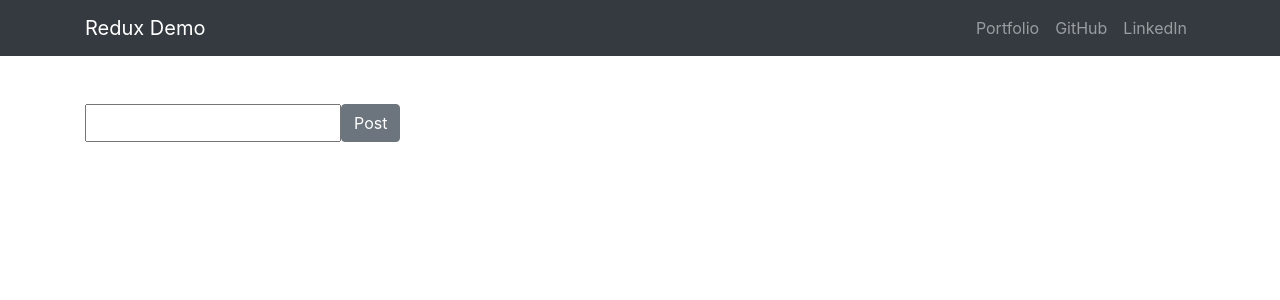
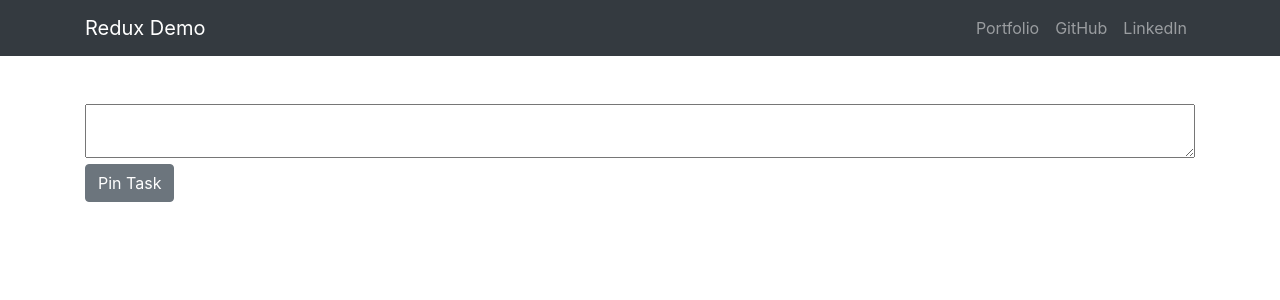
Before and after one commit to JuliusKarl/Redux-Playground, a React (Create React App) app: page / in a window 1280 px wide. Shown: the top 300 px of the page. Built offline with nearby package versions, Linux system fonts and the light colour scheme.

Commit message:
add close button; input spacing

```diff
--- a/public/index.html
+++ b/public/index.html
@@ -4,6 +4,7 @@
     <meta charset="utf-8" />
     <meta name="viewport" content="width=device-width, initial-scale=1, maximum-scale=1" />
     <meta name="theme-color" content="#000000" />
+    <link rel="icon" href="./686112.png" />
     <!--
       manifest.json provides metadata used when your web app is installed on a
       user's mobile device or desktop. See https://developers.google.com/web/fundamentals/web-app-manifest/
@@ -18,7 +19,7 @@
       work correctly both with client-side routing and a non-root public URL.
       Learn how to configure a non-root public URL by running `npm run build`.
     -->
-    <title>Redux Playground | Experimenal playground for Redux functions.</title>
+    <title>Task Tracker | A Redux environment for experimental learning.</title>
   </head>
   <body>
     <noscript>You need to enable JavaScript to run this app.</noscript>
--- a/src/components/NewPost.js
+++ b/src/components/NewPost.js
@@ -3,6 +3,7 @@ import 'bootstrap/dist/css/bootstrap.min.css';
 import { Button } from 'reactstrap';
 import { connect } from 'react-redux';
 import { addPost } from '../redux/actions'
+import '../index.css';
 
 export class NewPost extends Component {
     constructor(props) {
@@ -27,11 +28,22 @@ export class NewPost extends Component {
     render() {
         return (
             <div>
-                <form>
-                    <div class="input-group">
-                        <input type="text" class="form=control" onChange={this.changePost} value={this.state.post}></input>
-                        <Button className="btn btn-default" onClick={() => {this.state.post && this.props.addPost(this.state.post) && this.clearInput()}}>Post</Button>
-                    </div>
+                <form className="text-left">
+                    <textarea
+                        type="text"
+                        class="form=control width"
+                        onChange={this.changePost}
+                        value={this.state.post}>
+                    </textarea>
+                    <br/>
+                    <Button
+                        className="btn btn-defaults"
+                        onClick={ () => {
+                            this.state.post
+                            && this.props.addPost(this.state.post)
+                            && this.clearInput()}
+                        }>Pin Task
+                    </Button>
                 </form>
             </div>
         );
--- a/src/components/PostList.js
+++ b/src/components/PostList.js
@@ -1,14 +1,22 @@
 import React, { Component } from 'react';
+import { connect } from 'react-redux';
 import 'bootstrap/dist/css/bootstrap.min.css';
-import { connect } from 'react-redux';
 
 export class PostList extends Component {
     render() {
         return (
             <div>
-                    {this.props.postList.map(post => {
-                        return <div><hr></hr>{post}<hr></hr></div>
-                    })}
+                {this.props.postList.map(post => {
+                    return (
+                        <div className="visiblePostList">
+                            <hr></hr>
+                                <button type="button" className="close">
+                                    <span>&times;</span>
+                                </button>
+                                {post}
+                            <hr></hr>
+                        </div>
+                 )})}
             </div>
         );
     }
--- /dev/null
+++ b/src/index.css
@@ -0,0 +1,6 @@
+.visiblePostList {
+    white-space: pre-line;
+}
+.width {
+    width: 100%;
+}
```
Also changed, not shown: public/686112.png (added).
